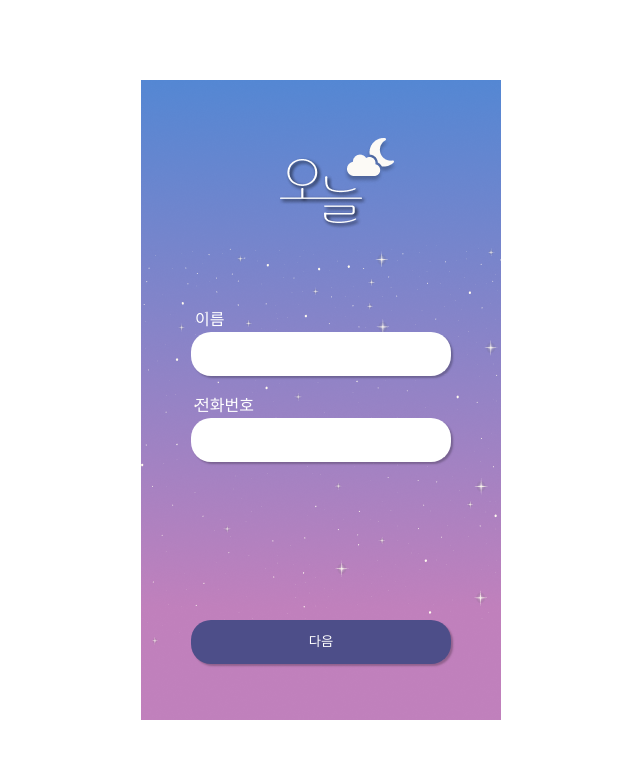
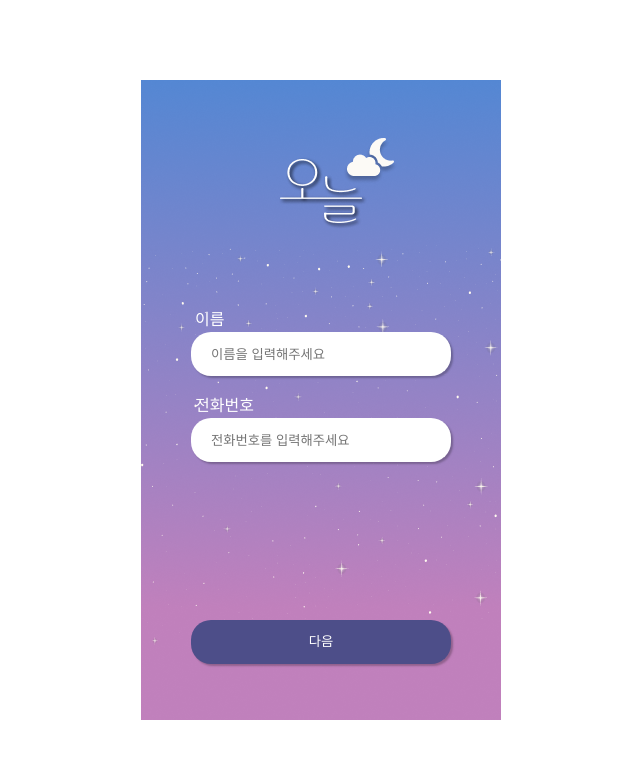
Before and after one commit to moon1324/project-oneul, a React (Create React App) app in the folder client/: page /signUp/2 in a window 1280 px wide. Shown: the top 758 px of the page, without its empty margins (319-959 px from the left). Built offline with nearby package versions, Linux system fonts and the light colour scheme; a web font is replaced by a local one.

Commit message:
design: add placeholders at inputs

```diff
--- a/client/src/pages/signUp/SignUpStep1.js
+++ b/client/src/pages/signUp/SignUpStep1.js
@@ -123,7 +123,15 @@ const SignUpStep1 = () => {
                     </S.Label>
                     <S.Label htmlFor="password">
                         <p>비밀번호</p>
-                        <Input variant={"active"} size={"default"} type="password" value={password} onChange={handlePasswordChange} onBlur={validatePassword} />
+                        <Input
+                            variant={"active"}
+                            size={"default"}
+                            type="password"
+                            value={password}
+                            placeholder="비밀번호를 입력해주세요"
+                            onChange={handlePasswordChange}
+                            onBlur={validatePassword}
+                        />
                         <S.ConfirmMessageWrapper>
                             {passwordError === "pattern" && (
                                 <S.ConfirmMessage>
@@ -146,7 +154,7 @@ const SignUpStep1 = () => {
                             size={"default"}
                             type="password"
                             value={passwordCheck}
-                            placeholder="비밀번호를 입력해주세요"
+                            placeholder="비밀번호를 다시 입력해주세요"
                             onChange={handlePasswordCheckChange}
                             onBlur={validatePasswordCheck}
                         />
--- a/client/src/pages/signUp/SignUpStep2.js
+++ b/client/src/pages/signUp/SignUpStep2.js
@@ -67,7 +67,14 @@ const SignUpStep2 = () => {
                 <S.ContentContainer>
                     <S.Label htmlFor="name">
                         <p>이름</p>
-                        <Input variant={"active"} size={"default"} value={name} onChange={handleNameChange} onBlur={validateName} />
+                        <Input
+                            variant={"active"}
+                            size={"default"}
+                            value={name}
+                            placeholder="이름을 입력해주세요"
+                            onChange={handleNameChange}
+                            onBlur={validateName}
+                        />
                         <S.ConfirmMessageWrapper>
                             {nameError === "required" && (
                                 <S.ConfirmMessage>
@@ -79,7 +86,14 @@ const SignUpStep2 = () => {
                     </S.Label>
                     <S.Label htmlFor="mobile">
                         <p>전화번호</p>
-                        <Input variant={"active"} size={"default"} value={mobile} onChange={handleMobileChange} onBlur={validateMobile} />
+                        <Input
+                            variant={"active"}
+                            size={"default"}
+                            value={mobile}
+                            placeholder="전화번호를 입력해주세요"
+                            onChange={handleMobileChange}
+                            onBlur={validateMobile}
+                        />
                         <S.ConfirmMessageWrapper>
                             {mobileError === "required" && (
                                 <S.ConfirmMessage>
--- a/client/src/pages/signUp/SignUpStep3.js
+++ b/client/src/pages/signUp/SignUpStep3.js
@@ -61,7 +61,14 @@ const SignUpNickname = () => {
                 <S.ContentContainer>
                     <S.Label htmlFor="nickname">
                         <p>닉네임</p>
-                        <Input variant={"active"} size={"default"} value={nickname} onChange={handleNicknameChange} onBlur={validateNickname} />
+                        <Input
+                            variant={"active"}
+                            size={"default"}
+                            value={nickname}
+                            placeholder="닉네임을 입력해주세요"
+                            onChange={handleNicknameChange}
+                            onBlur={validateNickname}
+                        />
                         <S.ConfirmMessageWrapper>
                             {nicknameError === "required" && (
                                 <S.ConfirmMessage>
```
